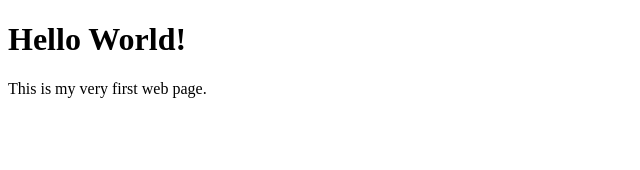
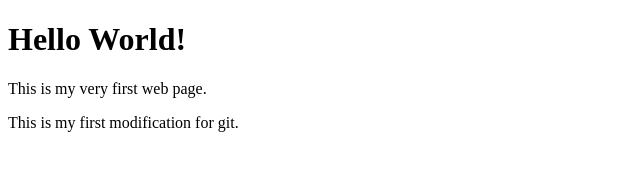
Before and after one commit to AristosAchaion95/demo-repo, a plain HTML site: page index.html in a window 1280 px wide. Shown: the whole page, without its empty margins (0-640 px from the left). Drawn offline with Linux system fonts and the light colour scheme.

Commit message:
Paragraf added

```diff
--- a/index.html
+++ b/index.html
@@ -9,5 +9,6 @@
   <body>
     <h1>Hello World!</h1>
     <p>This is my very first web page.</p>
+    <p>This is my first modification for git.</p>
   </body>
 </html>
```
